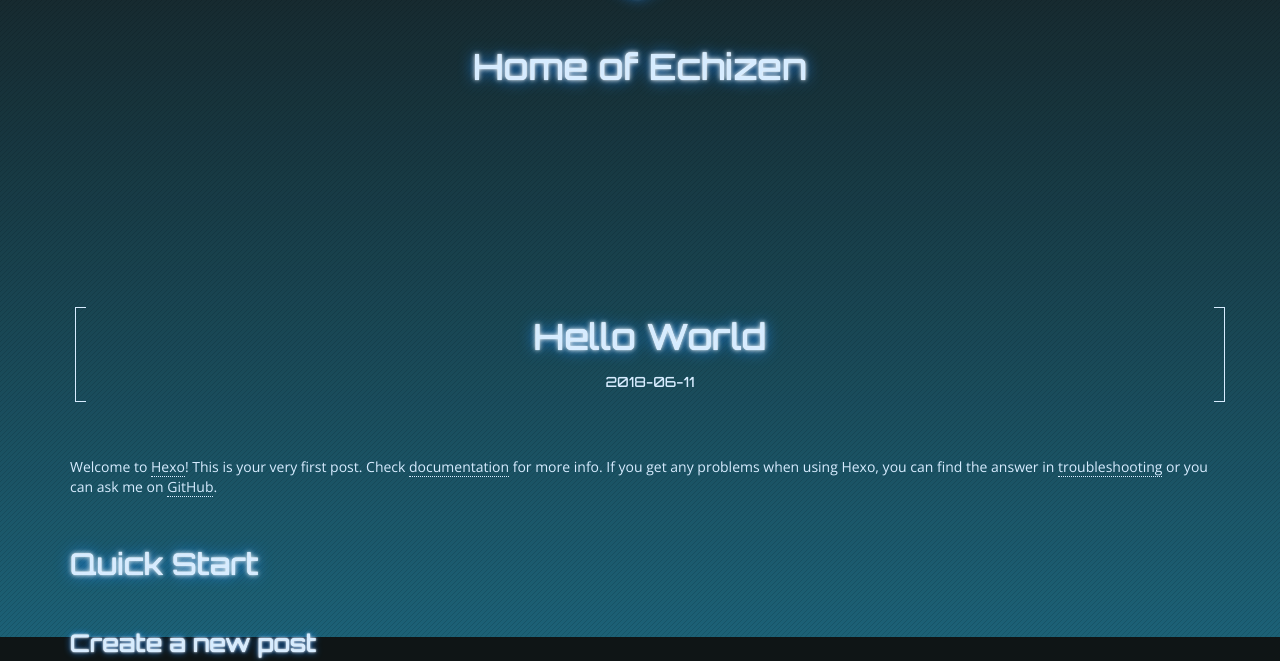
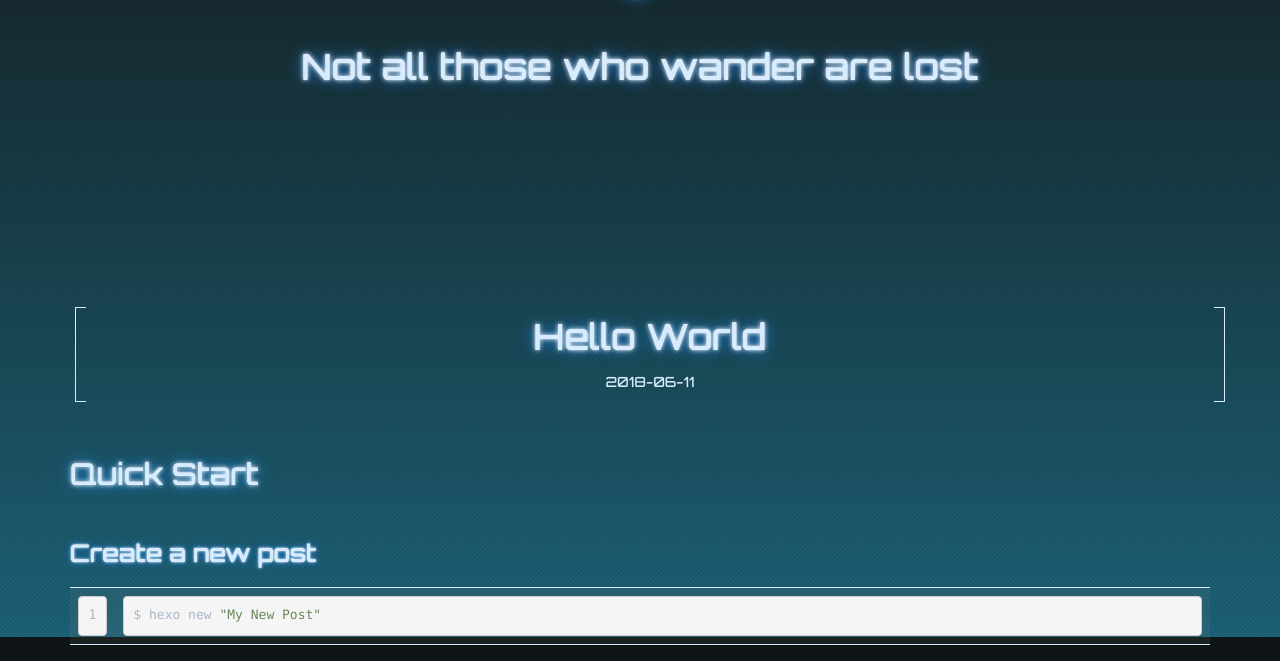
Before and after one commit to panrusheng/panrusheng.github.io, a plain HTML site: page index.html in a window 1280 px wide. Shown: the part 163-824 px from the top of the page. Drawn offline with nearby package versions, Linux system fonts and the light colour scheme.

Commit message:
Site updated: 2018-06-11 21:37:20

```diff
--- a/index.html
+++ b/index.html
@@ -18,14 +18,14 @@
 
     <!--Open Graph Title-->
 
-        <meta property="og:title" content="Home of Echizen"/>
+        <meta property="og:title" content="Not all those who wander are lost"/>
 
 
     <!--Open Graph Description-->
 
 
     <!--Open Graph Site Name-->
-    <meta property="og:site_name" content="Home of Echizen"/>
+    <meta property="og:site_name" content="Not all those who wander are lost"/>
 
     <!--Type page-->
 
@@ -40,7 +40,7 @@
 
     <!-- Title -->
 
-    <title>Home of Echizen</title>
+    <title>Not all those who wander are lost</title>
 
     <!-- Bootstrap Core CSS -->
     <link rel="stylesheet" href="//maxcdn.bootstrapcdn.com/bootstrap/4.0.0-alpha.2/css/bootstrap.min.css" integrity="sha384-y3tfxAZXuh4HwSYylfB+J125MxIs6mR5FOHamPBG064zB+AFeWH94NdvaCBm8qnd" crossorigin="anonymous">
@@ -135,7 +135,7 @@
     <div class="logo">
         <a href="/"><i class="logo-icon fa fa-cube" aria-hidden="true"></i></a>
 
-            <h1 id="main-title" class="title">Home of Echizen</h1>
+            <h1 id="main-title" class="title">Not all those who wander are lost</h1>
 
     </div>
 </header>
@@ -162,8 +162,7 @@
 
 
         <div class="content">
-            <p>Welcome to <a href="https://hexo.io/" target="_blank" rel="noopener">Hexo</a>! This is your very first post. Check <a href="https://hexo.io/docs/" target="_blank" rel="noopener">documentation</a> for more info. If you get any problems when using Hexo, you can find the answer in <a href="https://hexo.io/docs/troubleshooting.html" target="_blank" rel="noopener">troubleshooting</a> or you can ask me on <a href="https://github.com/hexojs/hexo/issues" target="_blank" rel="noopener">GitHub</a>.</p>
-<h2 id="Quick-Start"><a href="#Quick-Start" class="headerlink" title="Quick Start"></a>Quick Start</h2><h3 id="Create-a-new-post"><a href="#Create-a-new-post" class="headerlink" title="Create a new post"></a>Create a new post</h3><figure class="highlight bash"><table><tr><td class="gutter"><pre><span class="line">1</span><br></pre></td><td class="code"><pre><span class="line">$ hexo new <span class="string">"My New Post"</span></span><br></pre></td></tr></table></figure>
+            <h2 id="Quick-Start"><a href="#Quick-Start" class="headerlink" title="Quick Start"></a>Quick Start</h2><h3 id="Create-a-new-post"><a href="#Create-a-new-post" class="headerlink" title="Create a new post"></a>Create a new post</h3><figure class="highlight bash"><table><tr><td class="gutter"><pre><span class="line">1</span><br></pre></td><td class="code"><pre><span class="line">$ hexo new <span class="string">"My New Post"</span></span><br></pre></td></tr></table></figure>
 <p>More info: <a href="https://hexo.io/docs/writing.html" target="_blank" rel="noopener">Writing</a></p>
 <h3 id="Run-server"><a href="#Run-server" class="headerlink" title="Run server"></a>Run server</h3><figure class="highlight bash"><table><tr><td class="gutter"><pre><span class="line">1</span><br></pre></td><td class="code"><pre><span class="line">$ hexo server</span><br></pre></td></tr></table></figure>
 <p>More info: <a href="https://hexo.io/docs/server.html" target="_blank" rel="noopener">Server</a></p>
```
Also changed, not shown: 2018/06/11/hello-world/index.html (+8 -5 lines), archives/2018/06/index.html (+3 -3 lines), archives/2018/index.html (+3 -3 lines), archives/index.html (+3 -3 lines).
